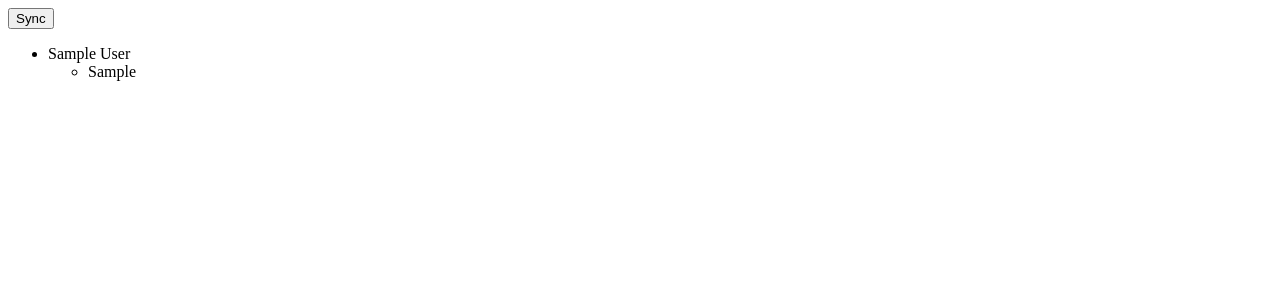
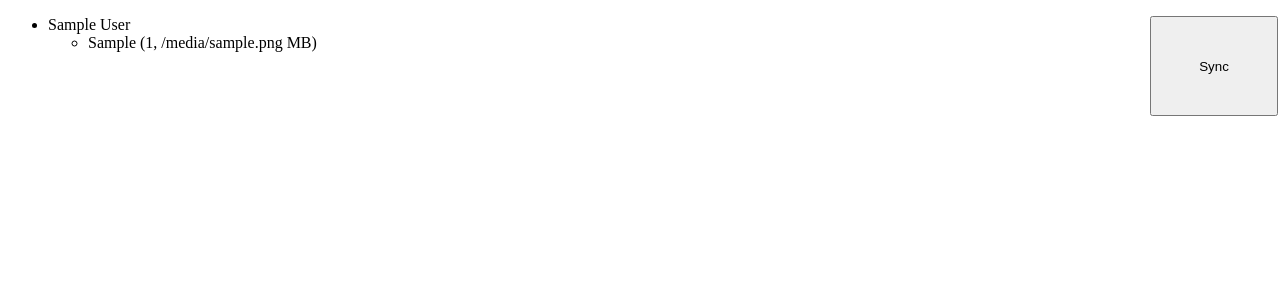
Before and after one commit to AONunan/audiobook-sync, a Flask app: template templates/index.html in a window 1280 px wide. Shown: the top 300 px of the page. Run offline with Flask 2, Linux system fonts and the light colour scheme; the template is opened without the code that fills it: most values are stand-ins (such as "Sample title", 1, 10 or a date in 2020).

Commit message:
Keep sync button always on screen

```diff
--- a/static/css/main.css
+++ b/static/css/main.css
@@ -7,9 +7,21 @@
 }
 
 .previouslySynced {
-  background-color: #1daf00; /* Green */
+  background-color: #25dd00; /* Green */
 }
 
 .toBeRemoved {
   background-color: red;
 }
+
+#header {
+  position: fixed;
+  width: 100%;
+}
+
+#syncButton {
+  width: 10%;
+  height: 100px;
+  position: absolute;
+  right: 10px;
+}
--- a/templates/index.html
+++ b/templates/index.html
@@ -9,10 +9,13 @@
 
 {% block body %}
 
-<button onclick="beginSync()">Sync</button>
+<div id="header">
+  <button id="syncButton" onclick="beginSync()">Sync</button>
+</div>
 
 
-<div>
+
+<div id="library">
 
   <ul>
     {% for author_key, author_value in library.items() %}
@@ -36,13 +39,13 @@
       onclick="toggleItem(this)"
 
       >
-      {{book_key}}
+      {{book_key}} ({{book_value['book_length']}}, {{book_value['book_file_size_MB']}} MB)
 
         {% if book_value['previously_synced'] == 1 %}
           {% if book_value['previously_synced_file_size_correct'] == True %}
           <em>(File sizes match between source and destination)</em>
           {% else %}
-          <em>(File sizes <b>do not match</b> between source and destination)</em>
+          <em><b>(File sizes do not match between source and destination)</b></em>
           {% endif %}
         {% endif %}
 
```
